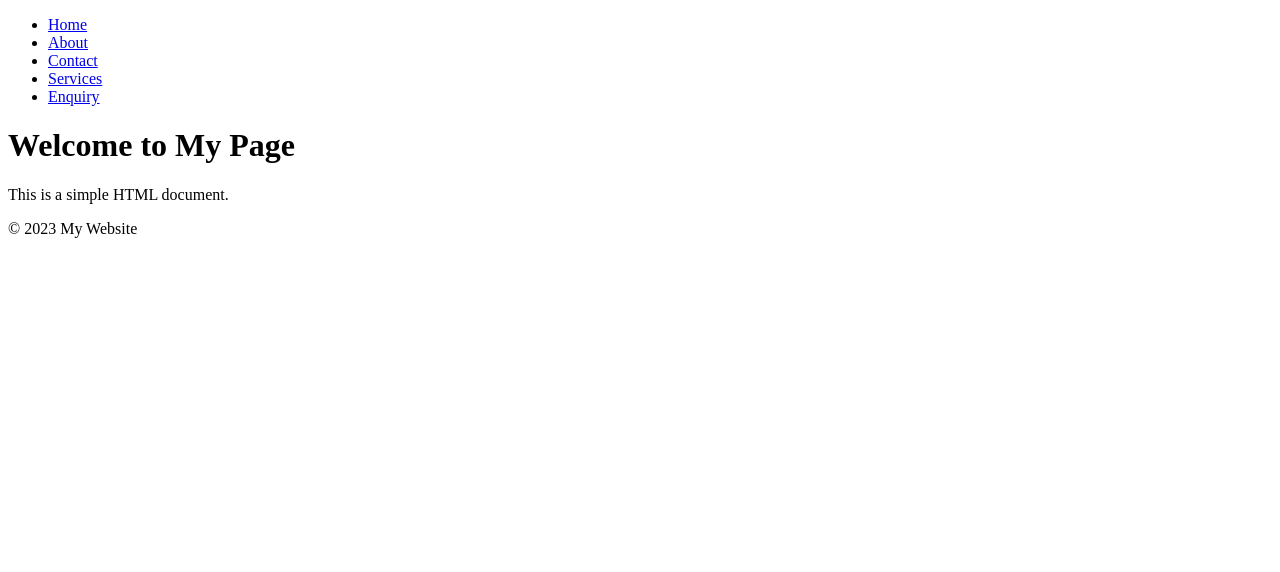
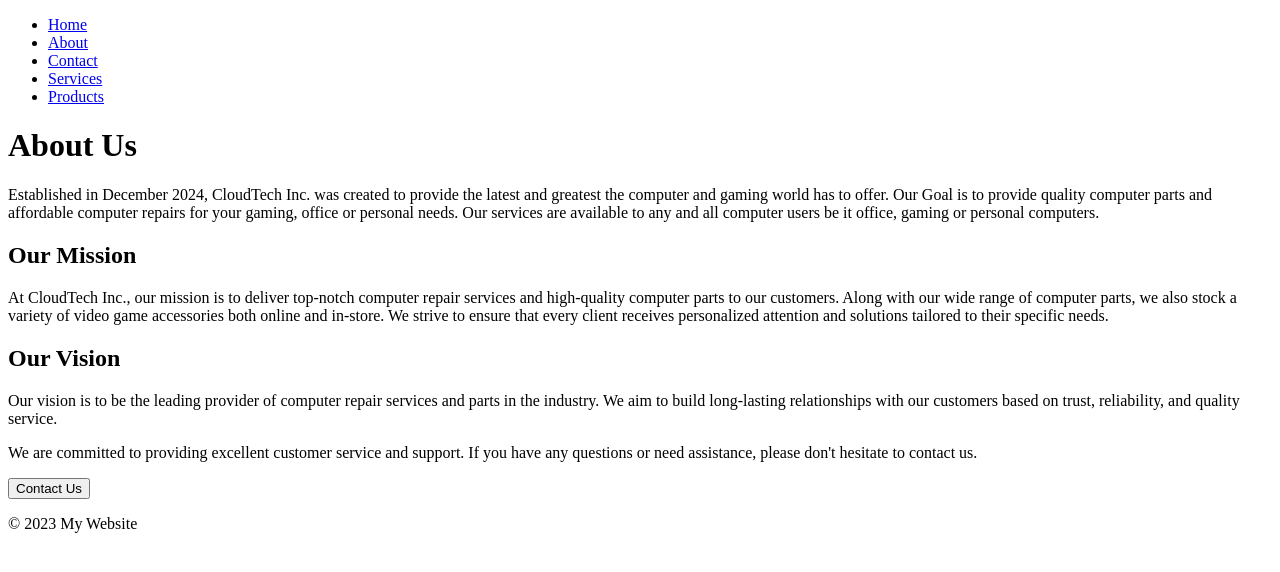
Before and after one commit to uChusta/St10346195_WEDEE5020_Part1, a plain HTML site: page About.html in a window 1280 px wide. Drawn offline with Linux system fonts and the light colour scheme.

Commit message:
new structure

```diff
--- a/About.html
+++ b/About.html
@@ -13,13 +13,29 @@
                 <li><a href="About.html">About</a></li>
                 <li><a href="Contact.html">Contact</a></li>
                 <li><a href="Services.html">Services</a></li>
-                <li><a href="Enquiry.html">Enquiry</a></li>
+                <li><a href="Products.html">Products</a></li>
             </ul>
 
     </header>
     <main>
-        <h1>Welcome to My Page</h1>
-        <p>This is a simple HTML document.</p>
+        <h1>About Us</h1>
+
+        <p> Established in December 2024, CloudTech Inc. was created to provide the latest and greatest the computer and gaming world has to offer.
+            Our Goal is to provide quality computer parts and affordable computer repairs for your gaming, office or personal needs.
+            Our services are available to any and all computer users be it office, gaming or personal computers.</p>
+
+        <h2>Our Mission</h2>
+        <p> At CloudTech Inc., our mission is to deliver top-notch computer repair services and high-quality computer parts to our customers.
+            Along with our wide range of computer parts, we also stock a variety of video game accessories both online and in-store.
+            We strive to ensure that every client receives personalized attention and solutions tailored to their specific needs.</p>
+
+        <h2>Our Vision</h2>
+        <p> Our vision is to be the leading provider of computer repair services and parts in the industry.
+            We aim to build long-lasting relationships with our customers based on trust, reliability, and quality service.</p>
+
+        <p>We are committed to providing excellent customer service and support.
+            If you have any questions or need assistance, please don't hesitate to contact us.</p>
+                <button onclick="window.location.href='Contact.html'">Contact Us</button>
     </main>
     <footer>
         <p>&copy; 2023 My Website</p>
```
Also changed, not shown: Contact.html (+31 -3 lines), Index.html (+3 -3 lines), Products.html (renamed from Enquiry.html, +1 -1 lines), Services.html (+14 -26 lines).
